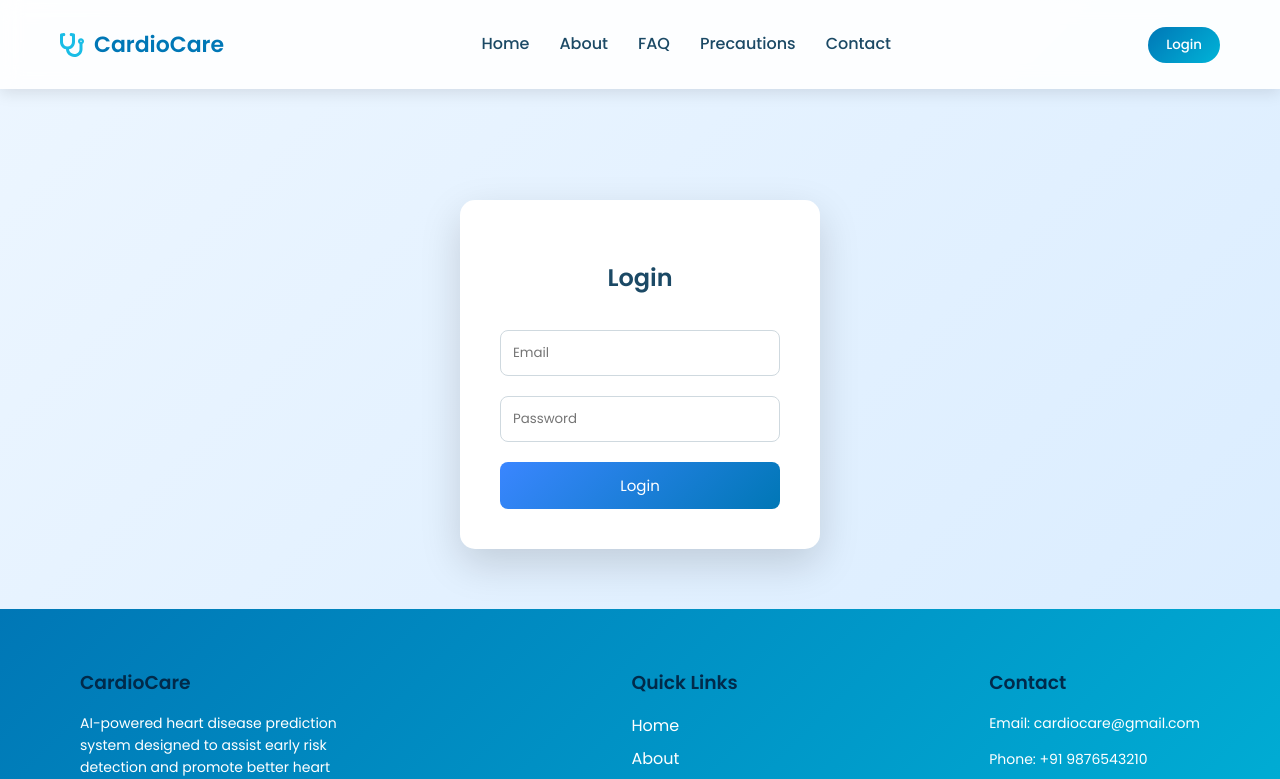
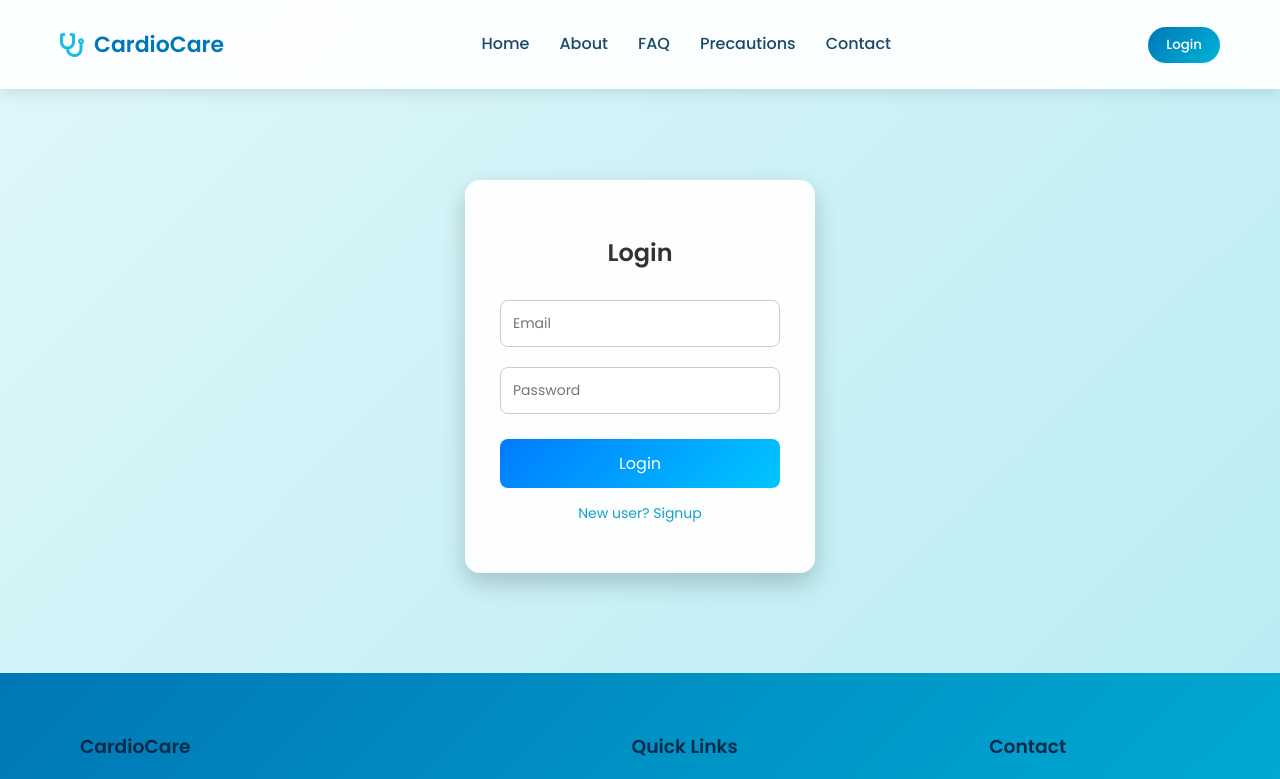
Before and after one commit to saisravanthikondaviti-web/heart, a React (Create React App) app: page /login in a window 1280 px wide. Shown: the top 779 px of the page. Built offline with nearby package versions, Linux system fonts and the light colour scheme.

Commit message:
fahhhhhhhhhh

```diff
--- a/package.json
+++ b/package.json
@@ -8,6 +8,9 @@
     "@testing-library/react": "^16.3.2",
     "@testing-library/user-event": "^13.5.0",
     "axios": "^1.13.6",
+    "firebase": "^12.10.0",
+    "html2canvas": "^1.4.1",
+    "jspdf": "^4.2.0",
     "react": "^19.2.4",
     "react-dom": "^19.2.4",
     "react-icons": "^5.6.0",
--- a/src/App.css
+++ b/src/App.css
@@ -1106,3 +1106,101 @@ font-weight:bold;
 color:#1abde6;
 font-size:24px;
 }
+
+/* download button */
+.download-btn {
+  padding: 12px 24px;
+  background: linear-gradient(135deg, #0077b6, #00b4d8);
+  color: white;
+  border: none;
+  border-radius: 8px;
+  font-size: 16px;
+  cursor: pointer;
+  transition: 0.3s;
+}
+
+.download-btn:hover {
+  transform: translateY(-2px);
+  box-shadow: 0 6px 18px rgba(0, 0, 0, 0.2);
+}
+
+/* login and signup forms */
+/* Full page center */
+.auth-container {
+  width: 350px;
+  margin: 100px auto;
+  padding: 35px;
+  border-radius: 15px;
+  background: rgba(255, 255, 255, 0.95);
+  text-align: center;
+
+  /* soft shadow */
+  box-shadow: 0 10px 25px rgba(0, 0, 0, 0.2);
+
+  /* smooth animation */
+  transition: 0.3s ease;
+}
+
+/* Heading */
+.auth-container h2 {
+  margin-bottom: 20px;
+  color: #333;
+}
+
+/* Inputs */
+.auth-container input {
+  width: 100%;
+  padding: 12px;
+  margin: 10px 0;
+  border-radius: 8px;
+  border: 1px solid #ccc;
+  font-size: 14px;
+  outline: none;
+  transition: 0.3s;
+}
+
+/* Input focus effect */
+.auth-container input:focus {
+  border-color: #007bff;
+  box-shadow: 0 0 5px rgba(0, 123, 255, 0.4);
+}
+
+/* Button */
+.auth-container button {
+  width: 100%;
+  padding: 12px;
+  margin-top: 15px;
+  border-radius: 8px;
+  border: none;
+  background: linear-gradient(135deg, #007bff, #00c6ff);
+  color: white;
+  font-size: 16px;
+  cursor: pointer;
+  transition: 0.3s;
+}
+
+/* Button hover */
+.auth-container button:hover {
+  transform: scale(1.05);
+  background: linear-gradient(135deg, #0056b3, #0096c7);
+}
+
+/* Toggle text */
+.auth-container p {
+  margin-top: 15px;
+  color: #00a2ff;
+  cursor: pointer;
+  font-size: 14px;
+}
+
+/* Hover effect */
+.auth-container p:hover {
+  text-decoration: underline;
+}
+
+/* Background (optional global style) */
+body {
+  margin: 0;
+  font-family: "Segoe UI", sans-serif;
+  background: linear-gradient(135deg, #e0f7fa, #b2ebf2);
+}
--- a/src/App.js
+++ b/src/App.js
@@ -1,3 +1,5 @@
+// src/App.js
+
 import { BrowserRouter as Router, Routes, Route } from "react-router-dom";
 import { useState } from "react";
 
@@ -9,12 +11,12 @@ import Login from "./pages/Login";
 import Dashboard from "./pages/Dashboard";
 import Precautions from "./pages/Precautions";
 
+import ProtectedRoute from "./components/ProtectedRoute";
+
 function App() {
-
   const [isLoggedIn, setIsLoggedIn] = useState(false);
 
   return (
-
     <Router>
 
       <Navbar
@@ -31,18 +33,32 @@ path="/login"
           element={<Login setIsLoggedIn={setIsLoggedIn} />}
         />
 
-<Route path="/dashboard" element={<Dashboard />} />
+        {/* 🔐 Protected routes */}
 
-<Route path="/precautions" element={<Precautions />} />
+        <Route
+          path="/dashboard"
+          element={
+            <ProtectedRoute>
+              <Dashboard />
+            </ProtectedRoute>
+          }
+        />
+
+        <Route
+          path="/precautions"
+          element={
+            <ProtectedRoute>
+              <Precautions />
+            </ProtectedRoute>
+          }
+        />
 
       </Routes>
 
-<Footer/>
+      <Footer />
 
     </Router>
-
   );
-
 }
 
 export default App;
--- a/src/components/Footer.js
+++ b/src/components/Footer.js
@@ -15,8 +15,8 @@ function Footer() {
                     <h3>CardioCare</h3>
 
                     <p>
-                        AI-powered heart disease prediction system designed
-                        to assist early risk detection and promote better heart health.
+                         Heart disease prediction system designed
+                        to assist early risk detection and promote better heart health through personalized risk assessments.
                     </p>
 
                 </div>
--- /dev/null
+++ b/src/components/ProtectedRoute.js
@@ -0,0 +1,17 @@
+// src/components/ProtectedRoute.js
+
+import { Navigate, useLocation } from "react-router-dom";
+import { auth } from "../firebase";
+
+function ProtectedRoute({ children }) {
+  const user = auth.currentUser;
+  const location = useLocation();
+
+  if (!user) {
+    return <Navigate to="/login" state={{ from: location }} replace />;
+  }
+
+  return children;
+}
+
+export default ProtectedRoute;
--- /dev/null
+++ b/src/firebase.js
@@ -0,0 +1,20 @@
+// src/firebase.js
+
+import { initializeApp } from "firebase/app";
+import { getAuth } from "firebase/auth";
+import { getFirestore } from "firebase/firestore";
+
+const firebaseConfig = {
+  apiKey: "AIzaSyBCWhzriguZw7PtoXm7Or7RBpseFXZotuQ",
+  authDomain: "cardiocare-ca96d.firebaseapp.com",
+  projectId: "cardiocare-ca96d",
+  storageBucket: "cardiocare-ca96d.firebasestorage.app",
+  messagingSenderId: "656646494438",
+  appId: "1:656646494438:web:c08d168126f8a5df2cc327",
+  measurementId: "G-1QRFB3JFF6"
+};
+
+const app = initializeApp(firebaseConfig);
+
+export const auth = getAuth(app);
+export const db = getFirestore(app);
--- a/src/pages/Login.js
+++ b/src/pages/Login.js
@@ -1,36 +1,92 @@
-import { useNavigate } from "react-router-dom";
+// src/pages/Login.js
+
 import { useState } from "react";
+import { auth, db } from "../firebase";
+
+import {
+  createUserWithEmailAndPassword,
+  signInWithEmailAndPassword
+} from "firebase/auth";
+
+import { doc, setDoc } from "firebase/firestore";
+
+import { useNavigate, useLocation } from "react-router-dom";
 
 function Login({ setIsLoggedIn }) {
-  const navigate = useNavigate();
-
+  const [isLogin, setIsLogin] = useState(true);
   const [email, setEmail] = useState("");
   const [password, setPassword] = useState("");
 
-  const handleLogin = () => {
-    // Simple validation (optional)
+  const navigate = useNavigate();
+  const location = useLocation();
+
+  const from = location.state?.from?.pathname || "/dashboard";
+
+  const handleSubmit = async () => {
     if (!email || !password) {
-      alert("Please enter email and password");
+      alert("Please fill all fields");
       return;
     }
 
-    // ✅ Set React state
-    setIsLoggedIn(true);
+    try {
+      if (isLogin) {
+        // 🔐 LOGIN
+        await signInWithEmailAndPassword(auth, email, password);
 
-    // ✅ Store login state in localStorage (IMPORTANT)
-    localStorage.setItem("isLoggedIn", "true");
+        setIsLoggedIn(true);
+        alert("Login Successful ✅");
 
-    // ✅ Optional: store user info
-    const userData = { email };
-    localStorage.setItem("user", JSON.stringify(userData));
+        navigate(from, { replace: true });
 
-    // ✅ Redirect after login
-    navigate("/dashboard");
+      } else {
+        // 🆕 SIGNUP
+        const userCredential = await createUserWithEmailAndPassword(
+          auth,
+          email,
+          password
+        );
+
+        const user = userCredential.user;
+
+        // Save user in Firestore
+        await setDoc(doc(db, "users", user.uid), {
+          email,
+          createdAt: new Date()
+        });
+
+        setIsLoggedIn(true);
+        alert("Signup Successful 🎉");
+
+        navigate(from, { replace: true });
+      }
+
+    } catch (error) {
+      console.log(error);
+
+      if (error.code === "auth/user-not-found") {
+        alert("No account found. Please signup.");
+      }
+      else if (error.code === "auth/wrong-password") {
+        alert("Incorrect password");
+      }
+      else if (error.code === "auth/email-already-in-use") {
+        alert("Account Created Successfully!!. Please login.");
+      }
+      else if (error.code === "auth/invalid-email") {
+        alert("Invalid email format");
+      }
+      else if (error.code === "auth/weak-password") {
+        alert("Password must be at least 6 characters");
+      }
+      else {
+        alert(error.message);
+      }
+    }
   };
 
   return (
-    <div className="login-container">
-      <h2>Login</h2>
+    <div className="auth-container">
+      <h2>{isLogin ? "Login" : "Signup"}</h2>
 
       <input
         type="email"
@@ -46,9 +102,18 @@ function Login({ setIsLoggedIn }) {
         onChange={(e) => setPassword(e.target.value)}
       />
 
-      <button onClick={handleLogin}>
-        Login
+      <button onClick={handleSubmit}>
+        {isLogin ? "Login" : "Signup"}
       </button>
+
+      <p
+        onClick={() => setIsLogin(!isLogin)}
+        style={{ cursor: "pointer", color: "#14a0ca" }}
+      >
+        {isLogin
+          ? "New user? Signup"
+          : "Already have an account? Login"}
+      </p>
     </div>
   );
 }
--- a/src/pages/Precautions.js
+++ b/src/pages/Precautions.js
@@ -1,6 +1,8 @@
 import { useLocation } from "react-router-dom";
 import { useState, useEffect } from "react";
 import "../App.css";
+import html2canvas from "html2canvas";
+import jsPDF from "jspdf";
 
 function Precautions() {
   const location = useLocation();
@@ -54,6 +56,36 @@ function Precautions() {
     </div>
   );
 
+  const downloadPDF = () => {
+    const input = document.getElementById("report-content");
+
+    html2canvas(input, { scale: 2 }).then((canvas) => {
+      const imgData = canvas.toDataURL("image/png");
+
+      const pdf = new jsPDF("p", "mm", "a4");
+
+      const imgWidth = 210; // A4 width
+      const pageHeight = 295;
+      const imgHeight = (canvas.height * imgWidth) / canvas.width;
+
+      let heightLeft = imgHeight;
+      let position = 0;
+
+      pdf.addImage(imgData, "PNG", 0, position, imgWidth, imgHeight);
+      heightLeft -= pageHeight;
+
+      // handle multiple pages
+      while (heightLeft > 0) {
+        position = heightLeft - imgHeight;
+        pdf.addPage();
+        pdf.addImage(imgData, "PNG", 0, position, imgWidth, imgHeight);
+        heightLeft -= pageHeight;
+      }
+
+      pdf.save("Heart_Health_Report.pdf");
+    });
+  };
+
   return (
     <div className="precautions-page">
       <h1>Heart Health Report</h1>
@@ -72,11 +104,24 @@ function Precautions() {
         <p>{risk}</p>
       </div>
 
+
+      {/* ✅ Wrap EVERYTHING inside this */}
+      <div id="report-content">
+
       <Section title="General Precautions" items={data.precautions} img={images.precautions} />
       <Section title="Diet Recommendations" items={data.diet} img={images.diet} />
       <Section title="Exercise Plan" items={data.exercise} img={images.exercise} />
       <Section title="Medical Advice" items={data.medical} img={images.medical} />
-    </div>
+
+      </div>
+
+
+      {/* ✅ Download Button */}
+      <button className="download-btn" onClick={downloadPDF}>
+        Download PDF
+      </button>
+
+    </div >
   );
 }
 
```
Also changed, not shown: 1 other file (tests, documents, lock files or other folders). Lines whose indentation alone changed are shown as unchanged.
